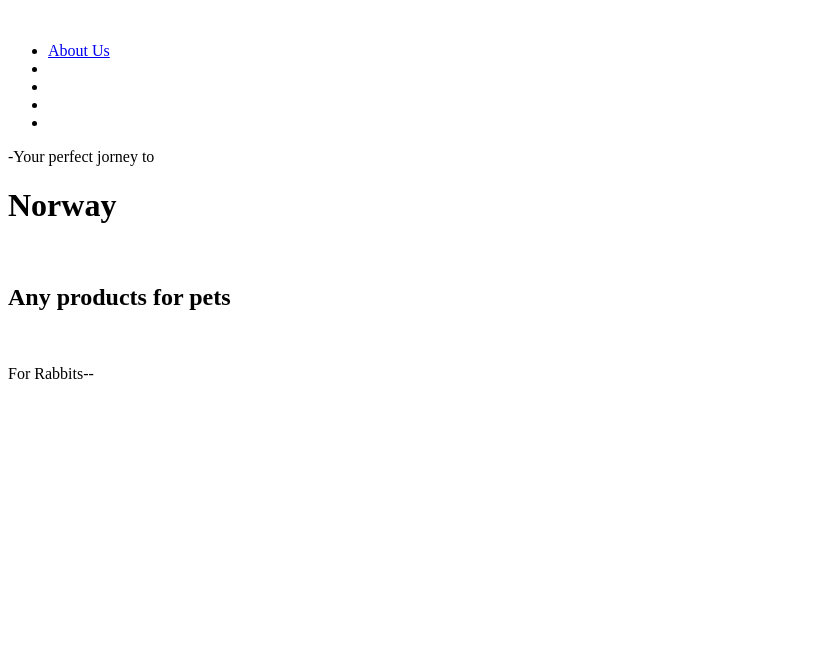
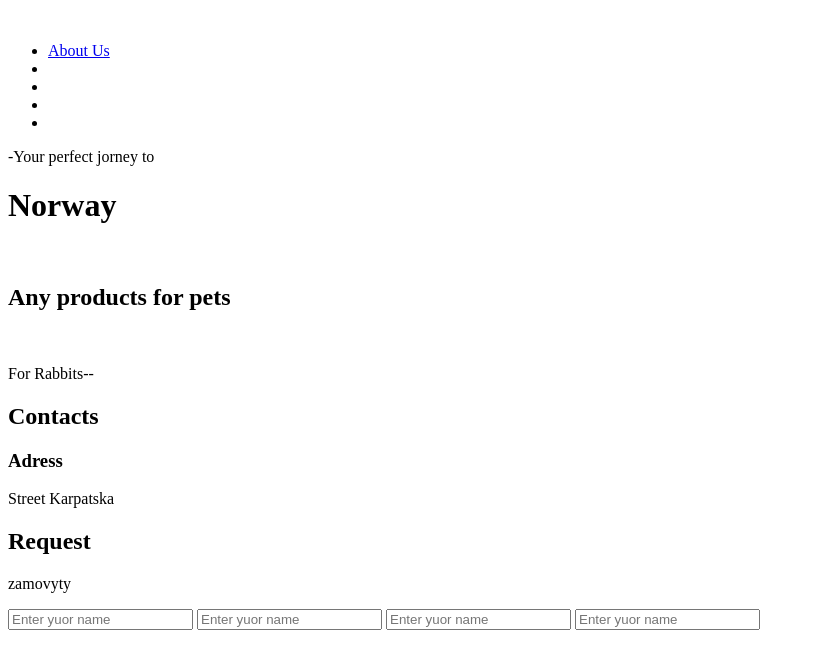
Before and after one commit to KatyaSulym/717-05-10-22, a plain HTML site: page index.html in a window 1280 px wide. Shown: the whole page, without its empty margins (0-815 px from the left). Drawn offline with Linux system fonts and the light colour scheme.

Commit message:
added 717

```diff
--- a/index.html
+++ b/index.html
@@ -66,6 +66,26 @@
         </div>
 
     </section>
+    <section class="contacts">
+        <div class="contacts__adress">
+            <h2>Contacts</h2>
+            <div>
+                <h3>Adress</h3>
+                <p> Street Karpatska</p>
+            </div>
+
+        </div>
+        <form class="contact__form">
+            <h2>Request</h2>
+            <p> zamovyty</p>
+            <input type="text" placeholder="Enter yuor name" required name="client-name">
+            <input type="text" placeholder="Enter yuor name" required name="client-name">
+            <input type="text" placeholder="Enter yuor name" required name="client-name">
+            <input type="text" placeholder="Enter yuor name" required name="client-name">
+
+        </form>
+
+    </section>
     <footer>
 
     </footer>
```
